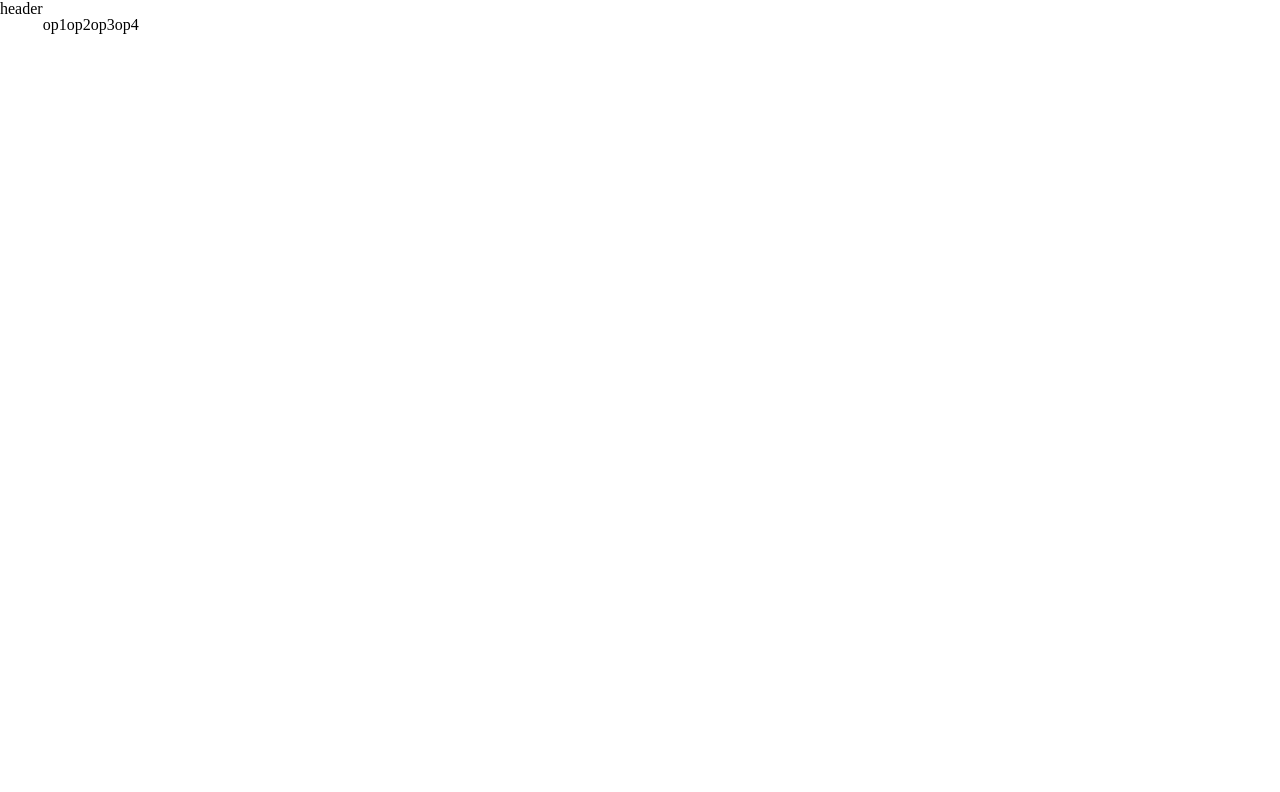
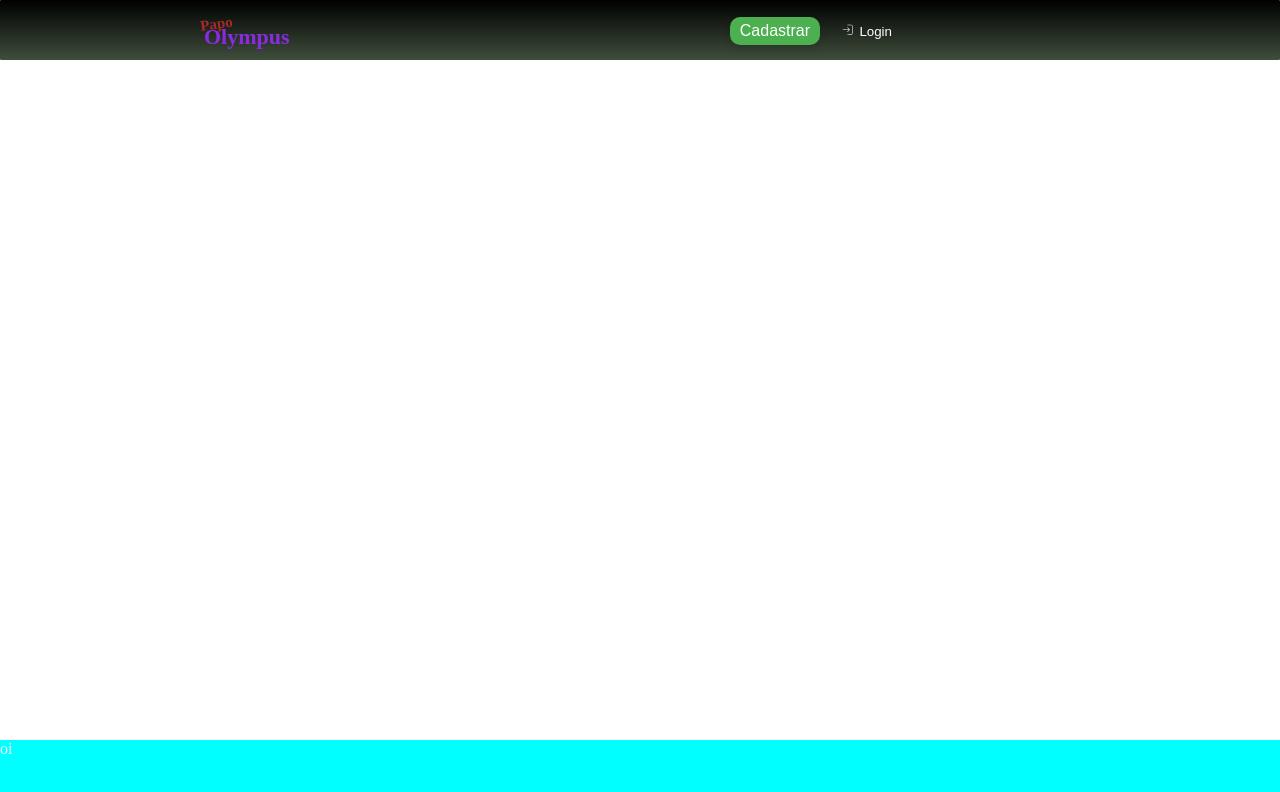
Before and after one commit to GustaDaHora/CODIGO_FORUM, a Next.js app: page / in a window 1280 px wide. Shown: the top 792 px of the page. Built offline with nearby package versions, Linux system fonts and the light colour scheme.

Commit message:
Header feito, inicio Footer

```diff
--- a/app/globals.css
+++ b/app/globals.css
@@ -4,4 +4,5 @@ body {
     padding: 0;
     width: 100%;
     height: 100vh;
+    color: aliceblue;
 }
--- a/app/page.tsx
+++ b/app/page.tsx
@@ -1,10 +1,13 @@
 export const dynamic = "force-dynamic";
 import "./index.css";
 import Header from "@/components/header";
+import Footer from "@/components/footer";
+
 export default function Home() {
   return (
     <main>
       <Header />
+      <Footer />
     </main>
   );
 }
--- /dev/null
+++ b/components/footer/index.css
@@ -0,0 +1,7 @@
+footer{
+    position: fixed;
+    bottom: 0;
+    width: 100%;
+    height: 60px;
+    background-color: aqua;
+}
--- /dev/null
+++ b/components/footer/index.tsx
@@ -0,0 +1,8 @@
+import "./index.css";
+
+
+export default function footer() {
+  return (
+   <footer>oi</footer>
+  );
+}
--- a/components/header/index.css
+++ b/components/header/index.css
@@ -1,8 +1,66 @@
-header {
+
+
+.backgroundHeader {
     display: flex;
     width: 100%;
+    background: rgb(0,0,0);
+    background: linear-gradient(180deg, rgba(0,0,0,1) 0%, rgba(63,78,60,1) 100%);
+    max-height: 60px;
+    min-height: 60px;
+    border-radius: 1px;
 }
 
-header>nav {
-    display: flex;
+
+
+.logo1{
+    position: relative;
+    left: 200px;
 }
+
+.logo1>h2{
+    color: brown;
+    font-size: 15px;
+    rotate: -8deg;
+}
+.logo1>h1{
+    color: blueviolet;
+    position: relative;
+    top: -20px;
+    font-size: 22px;
+    left: 4px;
+}
+.botoes{
+    position: absolute;
+    right: 23rem;
+    top: 4px;
+}
+.botaoCadastrar {
+
+    background-color: #4CAF50;
+    border: none;
+    color: white;
+    padding: 5px 10px;
+    text-align: center;
+    text-decoration: none;
+    display: inline-block;
+    font-size: 16px;
+    margin: 13px 2px;
+    cursor: pointer;
+    border-radius: 10px;
+    box-shadow: 0 4px 8px rgba(0, 0, 0, 0.1);
+}
+
+.login{
+    background-color: rgba(0, 0, 255, 0); /* Azul com 50% de opacidade */
+    color: white;
+    padding: 10px 20px;
+    border: none;
+    border-radius: 5px;
+    cursor: pointer;
+    transition: background-color 0.3s ease;
+}
+
+.botaoLogin{
+    position: relative;
+    left: -5px;
+}
--- a/components/header/index.tsx
+++ b/components/header/index.tsx
@@ -1,15 +1,12 @@
 import "./index.css";
+import { CiLogin } from "react-icons/ci";
 
 export default function Header() {
   return (
-    <header>
-      header
-      <nav>
-        <p>op1</p>
-        <p>op2</p>
-        <p>op3</p>
-        <p>op4</p>
-      </nav>
+    <header className="backgroundHeader">
+      <nav className="botoes"><button className="botaoCadastrar">Cadastrar</button> <button className="login"><CiLogin className="botaoLogin"/>Login</button></nav>
+      <div className="logo1"> <h2>Papo</h2>  <h1>Olympus</h1> </div>
+
     </header>
   );
 }
--- a/package.json
+++ b/package.json
@@ -29,6 +29,7 @@
     "prisma": "^5.4.1",
     "react": "18.2.0",
     "react-dom": "18.2.0",
+    "react-icons": "^5.0.1",
     "tailwindcss": "3.3.3",
     "ts-node": "^10.9.1",
     "typescript": "5.2.2"
```
Also changed, not shown: 1 other file (tests, documents, lock files or other folders).
